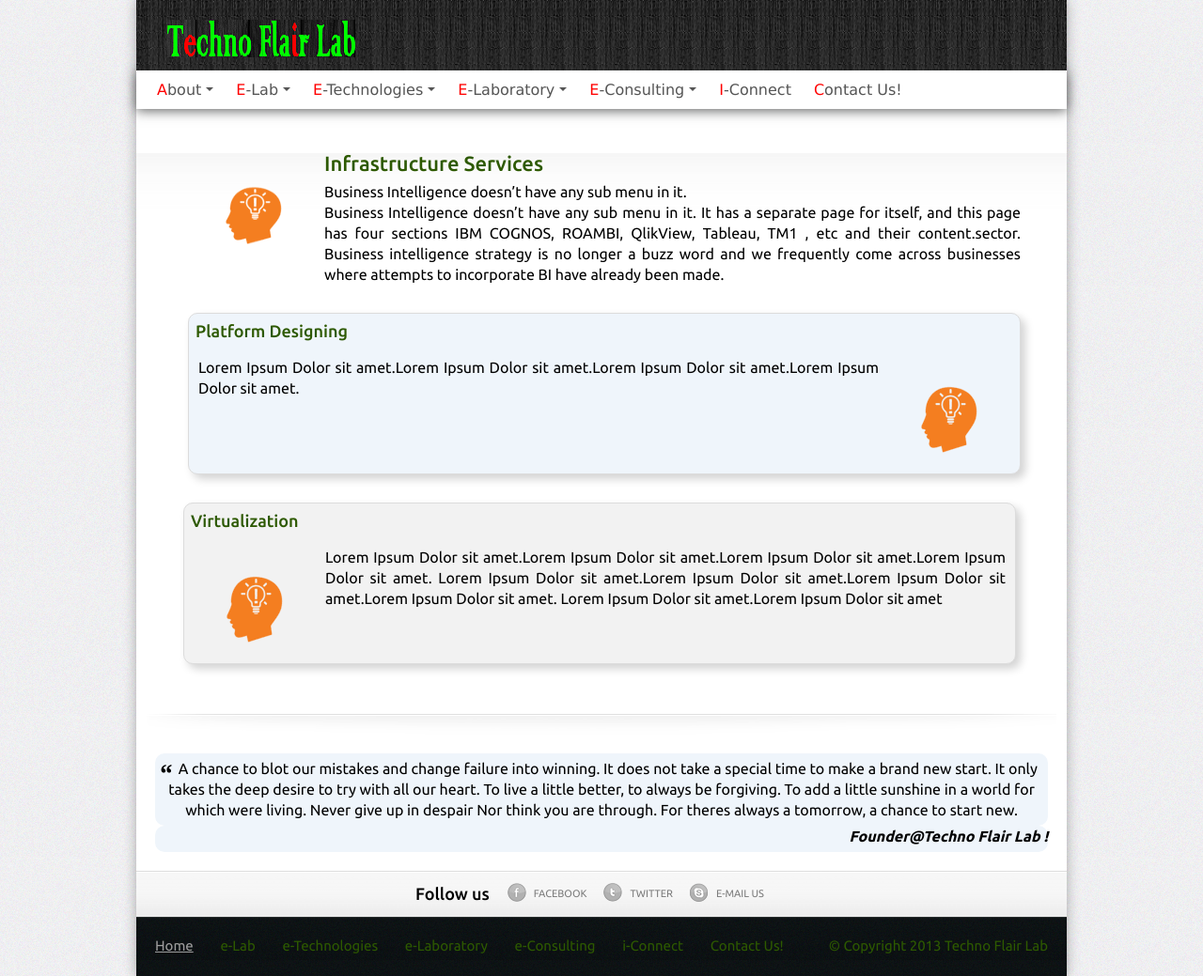
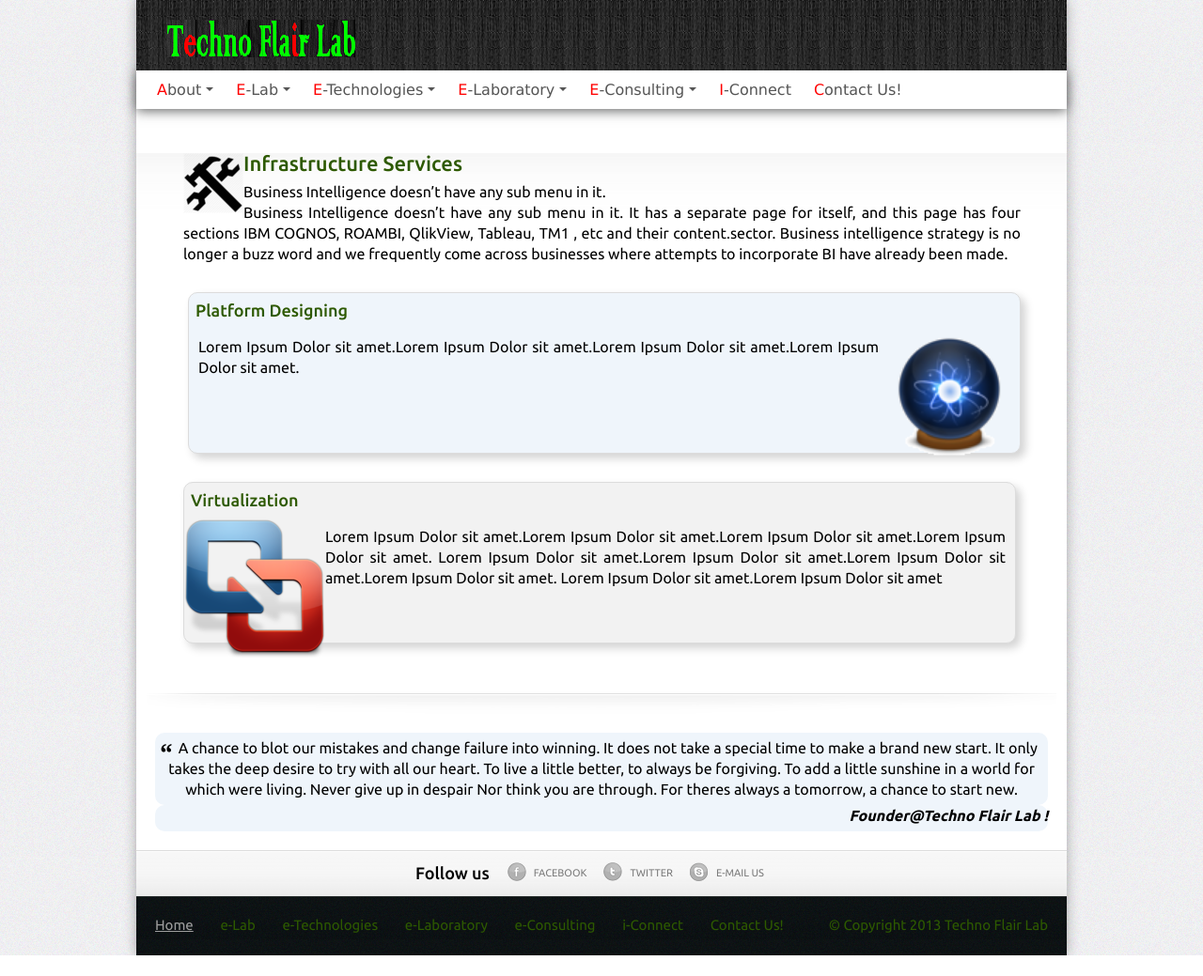
Before and after one commit to ccsCoder/technoflarePHP, a PHP site: page /pages/infra_services.php in a window 1280 px wide. Shown: the whole page at 94% size. After the commit the page ends 1017 px from the top, so only its background shows below. Run offline with PHP 8.4, Linux system fonts and the light colour scheme.

Commit message:
-- Images for IS Services thingy. -- Included contact.php on iConnect page ( have to set styles though )...

```diff
--- a/pages/iConnect.php
+++ b/pages/iConnect.php
@@ -61,6 +61,7 @@ if ( strstr($_SERVER['REQUEST_URI'],"pages")!==FALSE) {
                             <div class="col_inner">
                                 <div class="title_img"><img src="../images/bi.png" height ="130px" width="150px" alt="" /></div>
                                 <div class="col-cnt-inner">
+                                    <?php include 'contact.php' ?>
                                     <h2 ><a href=<?php echo $urlPrefix."contact"?>>I-Connect</a></h2>
                                     <p>Business Intelligence doesn’t have any sub menu in it.
                                     </p>
--- a/pages/infra_services.php
+++ b/pages/infra_services.php
@@ -52,7 +52,7 @@
                     <div class="main">
                         <section class="cols">
                             <div class="col_inner">
-                                <div class="title_img"><img src="../images/bi.png" height ="130px" width="150px" alt="" /></div>
+                                <div class="title_img"><img src="../images/is_small.png" alt="infrastructure services" /></div>
                                 <div class="col-cnt-inner">
                                     <h2>Infrastructure Services</h2>
                                     <p>Business Intelligence doesn’t have any sub menu in it.
@@ -64,7 +64,7 @@
                                     <div class="illustrated_text_right">
 
                                         <h3>Platform Designing</h3>
-                                        <img src="../images/bi.png" height ="130px" width="150px" alt="android_image"/>
+                                        <img src="../images/t_plat_icon.png" alt="platform"/>
                                         <p>
                                             Lorem Ipsum Dolor sit amet.Lorem Ipsum Dolor sit amet.Lorem Ipsum Dolor sit amet.Lorem Ipsum Dolor sit amet.
                                         </p>
@@ -74,10 +74,11 @@
 
                                     <div class="illustrated_text_left">
                                         <h3>Virtualization</h3>
-                                        <img src="../images/bi.png" height="50px" width="100px" alt="Customer_sols" />
+                                        <img src="../images/virt_icon.png" alt="virtualization_icon" />
                                         <p>Lorem Ipsum Dolor sit amet.Lorem Ipsum Dolor sit amet.Lorem Ipsum Dolor sit amet.Lorem Ipsum Dolor sit amet.
                                             Lorem Ipsum Dolor sit amet.Lorem Ipsum Dolor sit amet.Lorem Ipsum Dolor sit amet.Lorem Ipsum Dolor sit amet.
-                                            Lorem Ipsum Dolor sit amet.Lorem Ipsum Dolor sit amet</p>
+                                            Lorem Ipsum Dolor sit amet.Lorem Ipsum Dolor sit amet
+                                        </p>
                                     </div>
                                 </div>
                             </div>
```
Also changed, not shown: pages/contact.php (+7 -0 lines), images/is_small.png (added), images/t_plat_icon.png (added), images/virt_icon.png (added).
